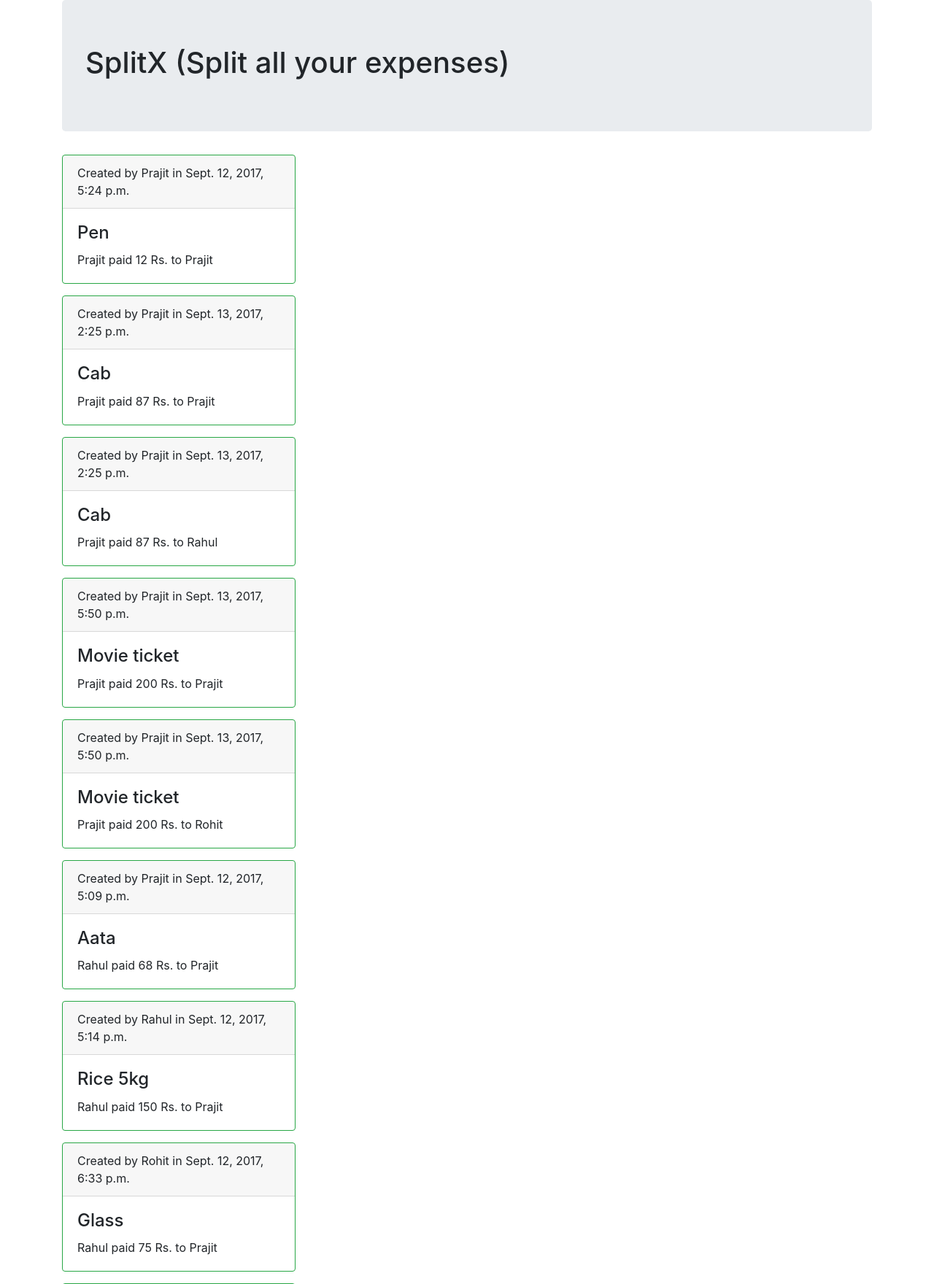
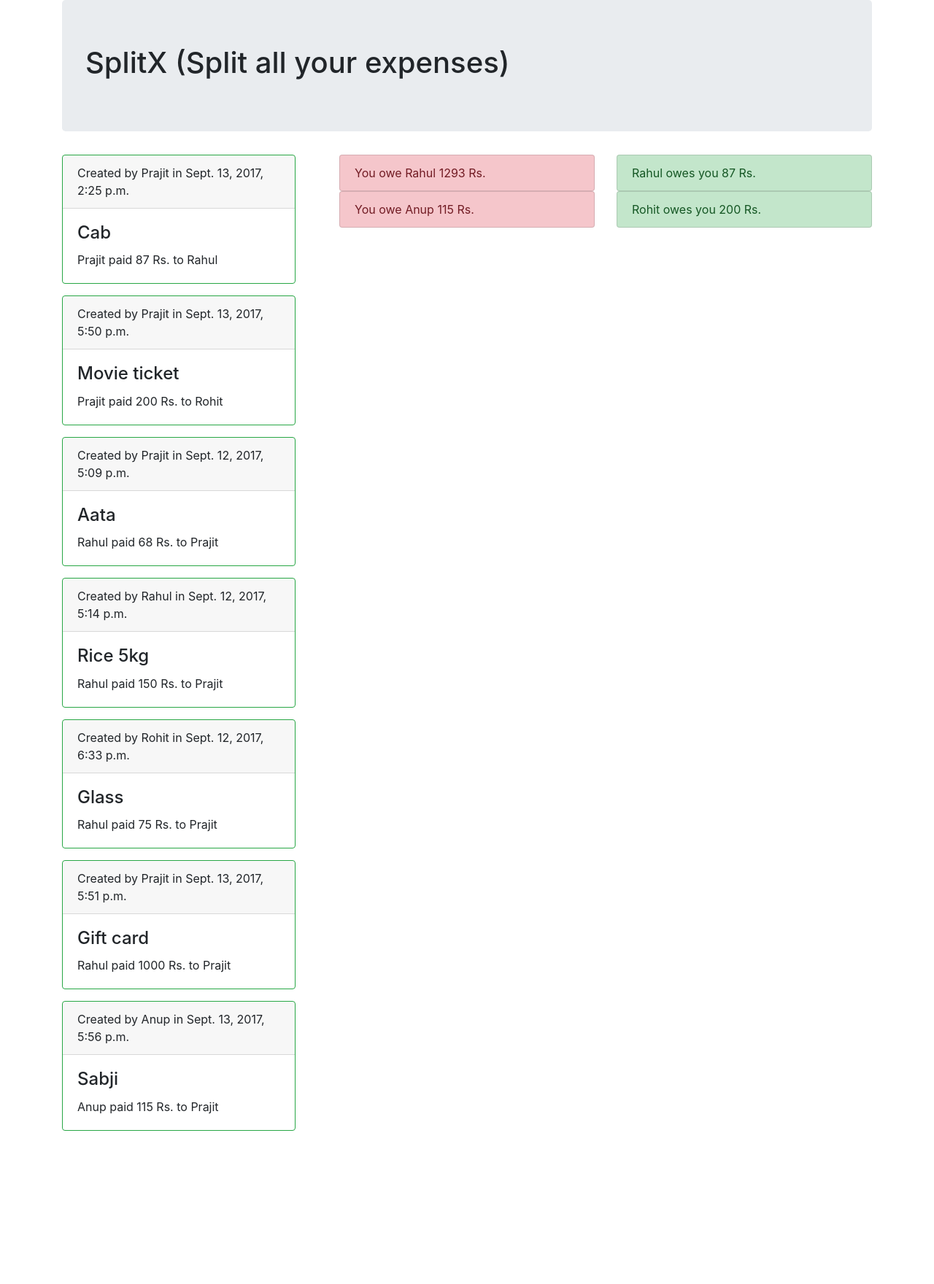
Before and after one commit to PrajitP/expenseSharingWebApp, a Django app: page /splitx/ in a window 1280 px wide. Shown: the part 56-1816 px from the top of the page at 73% size. After the commit the page ends 1606 px from the top, so only its background shows below. Run offline with Django 3.2, Linux system fonts and the light colour scheme; a user stored in the database is signed in; data comes from the database, SQL or seed files in the repository; both versions use the stored data as it was after the commit; some libraries are stand-ins or nearby versions.

Commit message:
Adding a view to see how much user owes or get back from other users

```diff
--- a/expenseManager/expenseManager/urls.py
+++ b/expenseManager/expenseManager/urls.py
@@ -18,5 +18,6 @@ from django.contrib import admin
 
 urlpatterns = [
     url(r'^admin/', admin.site.urls),
-    url(r'^splitx/', include('splitx.urls'))
+    url(r'^splitx/', include('splitx.urls')),
+    url(r'^$', include('splitx.urls')),         # Redirect to 'splitx' application by default
 ]
--- a/expenseManager/splitx/templates/splitx/home.html
+++ b/expenseManager/splitx/templates/splitx/home.html
@@ -5,6 +5,8 @@
 {% endblock %}
 
 {% block body %}
+    <div class="row">
+        <div class="col">
         {% for instance in transactions %}
                 <div class="card border-success mb-3" style="max-width: 20rem;">
                     <div class="card-header">Created by {{instance.expense_id.created_by.first_name}} in {{instance.expense_id.pub_date}}</div>
@@ -14,4 +16,22 @@
                   </div>
                 </div>
         {% endfor %}
+        </div>
+
+        <div class="col">
+        {% for key, value in owe_to.items %}
+            <ul class="list-group">
+                <li class="list-group-item list-group-item-danger">You owe {{key}} {{value}} Rs.</li>
+            </ul>
+        {% endfor %}
+        </div>
+
+        <div class="col">
+        {% for key, value in owe_from.items %}
+            <ul class="list-group">
+                <li class="list-group-item list-group-item-success">{{key}} owes you {{value}} Rs.</li>
+            </ul>
+        {% endfor %}
+        </div>
+    </div>
 {% endblock %}
--- a/expenseManager/splitx/views.py
+++ b/expenseManager/splitx/views.py
@@ -4,10 +4,12 @@ from django.contrib.auth.models import User
 from django.contrib.auth import update_session_auth_hash
 from django.contrib.auth.decorators import login_required
 from django.utils import timezone
-from django.db.models import Q
+from django.db.models import Q, F
 
 from splitx.forms import RegistrationForm, EditProfileForm, AddExpenseForm
 from splitx.models import Expense, Transaction
+
+from collections import defaultdict
 
 @login_required
 def add_expense(request):
@@ -29,6 +31,8 @@ def add_expense(request):
             for paid_by_user in paid_by:
                 cost_owe_by_each_user = cost_paid_by_each_user / len(paid_to)
                 for paid_to_user in paid_to:
+                    # NOTE: 'paid_by' user can be same as 'paid_to' user,
+                    #       this record is required to define completeness of expense.
                     transaction = Transaction(
                         paid_by = User.objects.get(pk=paid_by_user),
                         paid_to = User.objects.get(pk=paid_to_user),
@@ -37,14 +41,28 @@ def add_expense(request):
                     )
                     transaction.save()
 
-        return redirect('/splitx/profile')
+        return redirect('/splitx/')
     else:
         form = AddExpenseForm()
         return render(request, 'splitx/expense_form.html', {'form':form})
 
 def home(request):
+    # NOTE: Below code('request.user') will work even when there is no login user,
+    #       since django has default login user(Anonymous)
     transactions = get_all_transactions_for_user(request.user)
-    return render(request, 'splitx/home.html', {'transactions': transactions})
+    owe_to = defaultdict(int)
+    owe_from = defaultdict(int)
+    for transaction in transactions:
+        if transaction.paid_by == request.user:
+            owe_from[transaction.paid_to.first_name] += int(transaction.amount)
+        else:
+            owe_to[transaction.paid_by.first_name] += int(transaction.amount)
+    return render(request, 'splitx/home.html', {'transactions': transactions, 'owe_to': dict(owe_to), 'owe_from': dict(owe_from)})
+
+def get_all_transactions_for_user(user):
+    # Retrieve all the transactions were current user is involve
+    # and ignore transactions were user had paid to himself
+    return Transaction.objects.all().filter( (Q(paid_by=user.id) | Q(paid_to=user.id)) & ~Q(paid_by = F('paid_to')) )
 
 def register(request):
     if request.method == 'POST':
@@ -60,8 +78,6 @@ def register(request):
 def view_profile(request):
     return render(request, 'splitx/profile.html', {'user': request.user})
 
-def get_all_transactions_for_user(user):
-    return Transaction.objects.all().filter(Q(paid_by=user.id) | Q(paid_to=user.id))
 
 @login_required
 def edit_profile(request):
```
Also changed, not shown: expenseManager/db.sqlite3. Lines whose indentation alone changed are shown as unchanged.
